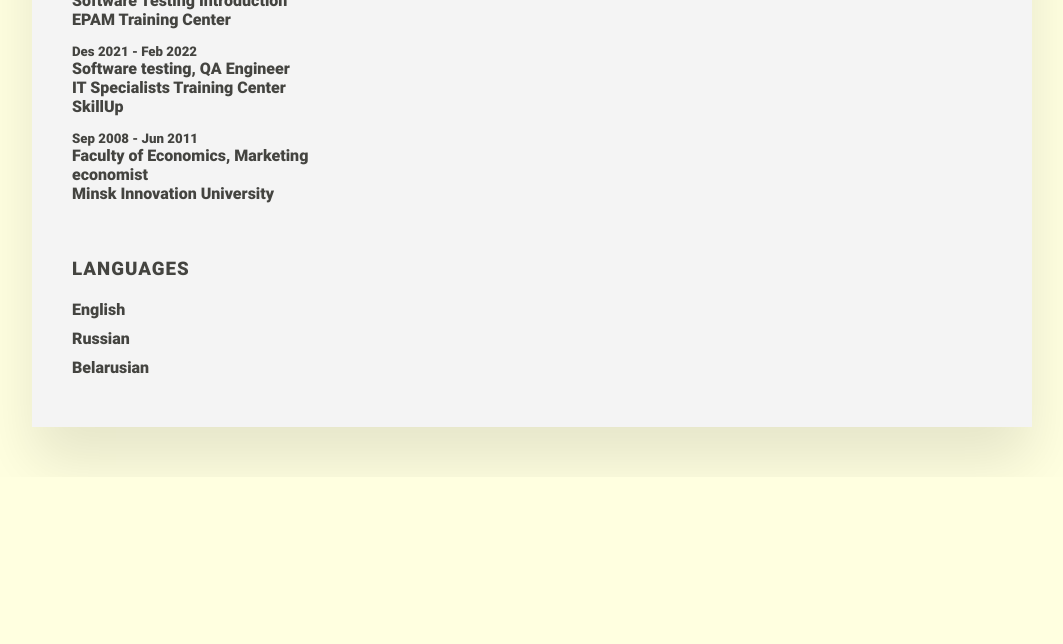
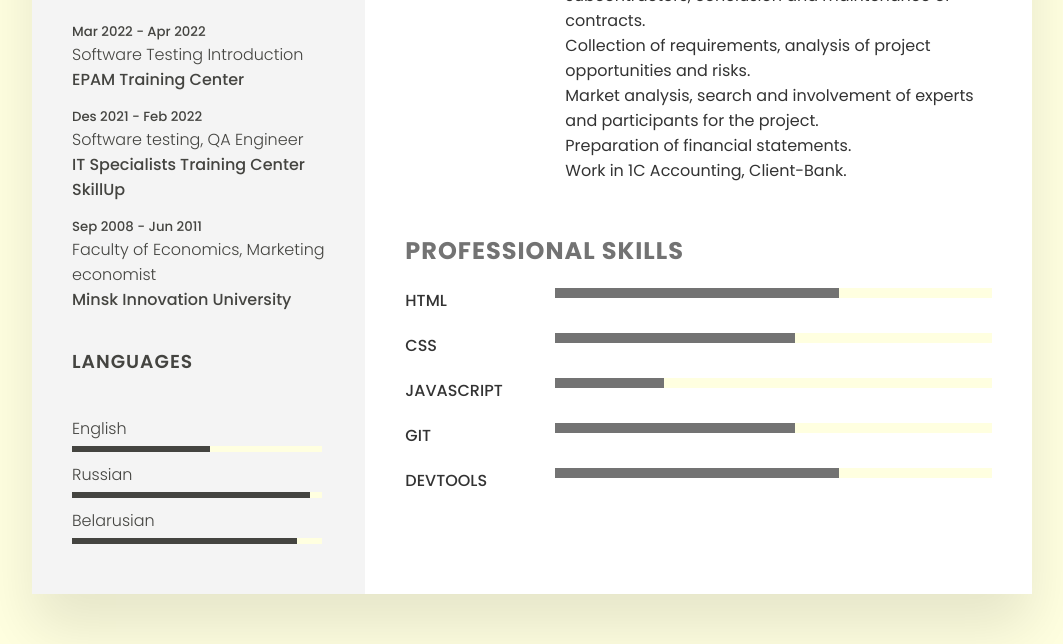
Before and after one commit to MaryiaTsvilik/rsschool-cv, a plain HTML site: page index.html in a window 1280 px wide. Shown: the part 777-1421 px from the top of the page, without its empty margins (108-1171 px from the left). Before the commit the page ends 1254 px from the top, so only its background shows below. Drawn offline with Linux system fonts and the light colour scheme.

Commit message:
update css file

```diff
--- a/style.css
+++ b/style.css
@@ -1,14 +1,16 @@
-@font-face {
+/* @font-face
+{
     font-family: 'Roboto';
     src: url("assets/fonts/Roboto-Black.ttf");
-}
+} */
+
 *
 
 {
     margin: 0;
     padding: 0;
     box-sizing: border-box;
-    font-family: 'Roboto';
+    font-family: 'Poppins', sans-serif;
 }
 body
 {
@@ -77,7 +79,7 @@ body
 }
 .contact
 {
-   padding-top: 40px;
+   padding-top: 20px;
 }
 .title
 {
@@ -85,7 +87,7 @@ body
     text-transform: uppercase;
     font-weight: 600;
     letter-spacing: 1px;
-    margin-bottom: 20px;
+    margin-bottom: 40px;
 }
 .contact ul
 {
@@ -108,7 +110,7 @@ body
 .contact ul li span
 {
     color: #444440;
-    font-weight: 100;
+    font-weight: 300;
 }
 .contact.education li
 {
@@ -122,19 +124,103 @@ body
 .contact.education h4:nth-child(2)
 {
     color: #444440;
-    font-weight: 500;
+    font-weight: 300;
 }
 .contact.education h4
 {
     color: #444440;
-    font-weight: 300;
+    font-weight: 500;
 }
-
-
-
+.contact.language .percent
+{
+    position: relative;
+    width: 250px;
+    height: 6px;
+    background: lightyellow;
+    display: block;
+    margin-top: 5px;
+}
+.contact.language .percent div
+{
+    position: absolute;
+    top: 0;
+    left: 0;
+    height: 100%;
+    background: #444440;
+}
 .container .right_Side
 {
     position: relative;
-    background: #f4f4f4;
+    background: white;
     padding: 40px;
 }
+.about
+{
+    margin-bottom: 50px;
+}
+.about:last-child
+{
+    margin-bottom: 0;
+}
+.title2
+{
+    color: #737373;
+    text-transform: uppercase;
+    letter-spacing: 1px;
+    margin-bottom: 10px;
+}
+p
+{
+    color: #333;
+}
+.about .box
+{
+    display: flex;
+    flex-direction: row;
+    margin: 20px 0;
+}
+.about .box .year_company
+{
+    min-width: 160px;
+}
+.about .box .year_company h5
+{
+    text-transform: uppercase;
+    color:#333;
+    font-weight: 600;
+}
+.about .box .text h4
+{
+    text-transform: uppercase;
+    font-size: 16px;
+    color:#333;
+}
+.skills .box
+{
+    position: relative;
+    width: 100%;
+    display: grid;
+    grid-template-columns: 150px 1fr;
+    justify-content: center;
+}
+.skills .box h4
+{
+    text-transform: uppercase;
+    color: #333;
+    font-weight: 500;
+}
+.skills .box .percent
+{
+    position: relative;
+    width: 100%;
+    height: 10px;
+    background: lightyellow;
+}
+.skills .box .percent div
+{
+    position: absolute;
+    top: 0;
+    left: 0;
+    height: 100%;
+    background: #737373;
+}
```
